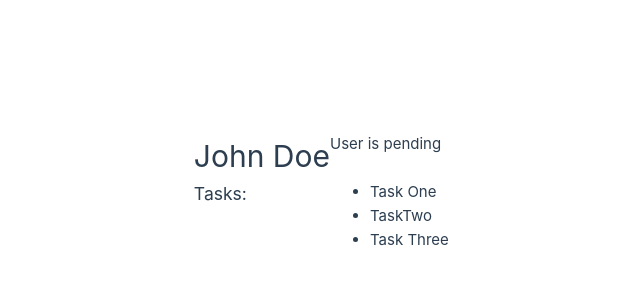
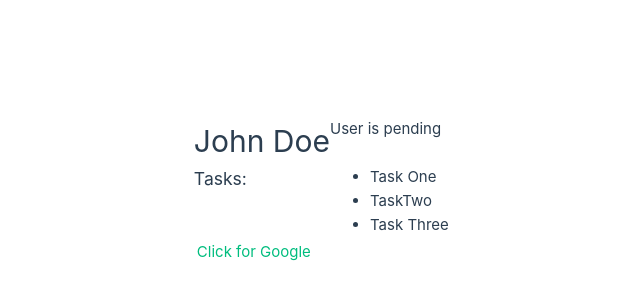
Before and after one commit to IliusSagar/vue-fundamental, a Vue app: page / in a window 1280 px wide. Shown: the part 208-508 px from the top of the page, without its empty margins (310-950 px from the left). Built offline with nearby package versions, Linux system fonts and the light colour scheme.

Commit message:
v-bind directive

```diff
--- a/src/App.vue
+++ b/src/App.vue
@@ -4,7 +4,8 @@ export default {
     return {
       name: 'John Doe',
       status: 'pending',
-      tasks: ['Task One', 'TaskTwo', 'Task Three']
+      tasks: ['Task One', 'TaskTwo', 'Task Three'],
+      link: 'https://google.com'
     }
   }
 }
@@ -20,4 +21,7 @@ export default {
   <ul>
     <li v-for="task in tasks" :key="task">{{ task }}</li>
   </ul>
+
+  <!-- <a v-bind:href="link">Click for Google</a> -->
+  <a :href="link">Click for Google</a>
 </template>
```
